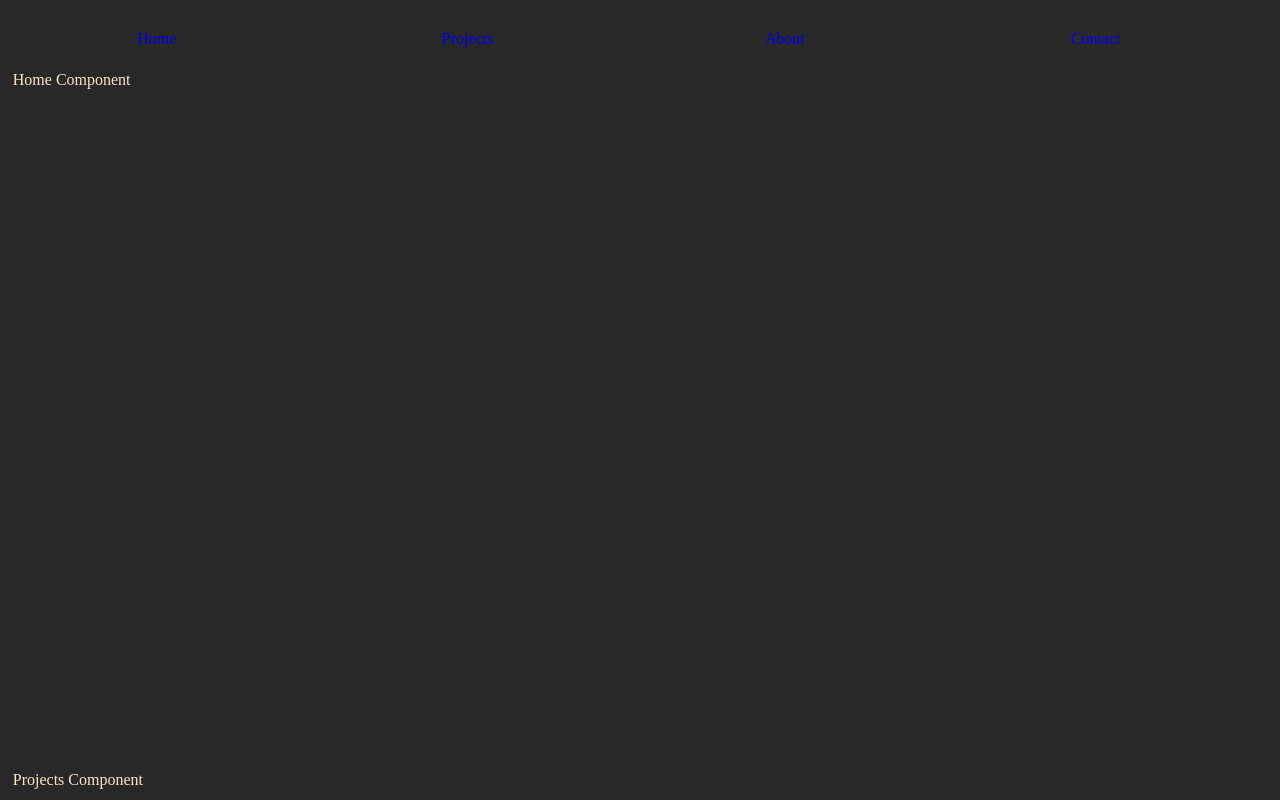
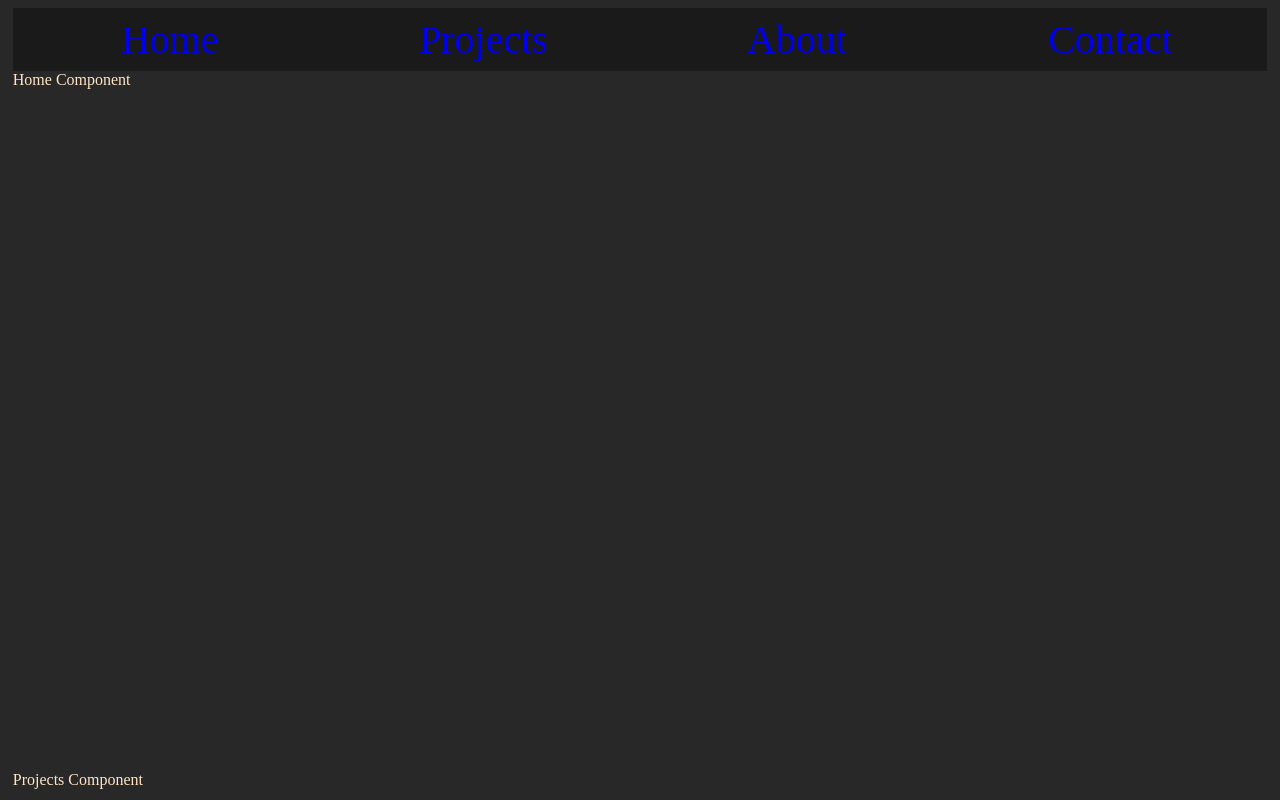
Before and after one commit to danifromecuador/portfolio_2025, a React (Vite) app: page / in a window 1280 px wide. Built offline with nearby package versions, Linux system fonts and the light colour scheme.

Commit message:
Add hover effect on text and icons of navbar feat/navbar-and-main-components

```diff
--- a/src/components/header/Header.css
+++ b/src/components/header/Header.css
@@ -1,6 +1,7 @@
 .header {
   height: 8%;
   width: 100%;
+  background-color: rgb(26, 26, 26);
 }
 
 .header ul {
@@ -12,6 +13,7 @@
 
 .header li {
   height: 100%;
+  width: 15%;
 }
 
 .header a {
@@ -19,11 +21,17 @@
   width: 100%;
   display: flex;
   align-items: center;
+  justify-content: center;
 }
 .header .desktop,
 .header .mobile {
-  height: 100%;
-  width: 50%;
+  height: 50%;
+  font-size: 40px;
+}
+
+.header .desktop:hover,
+.header .mobile:hover {
+  color: green;
 }
 
 .header .desktop {
```
